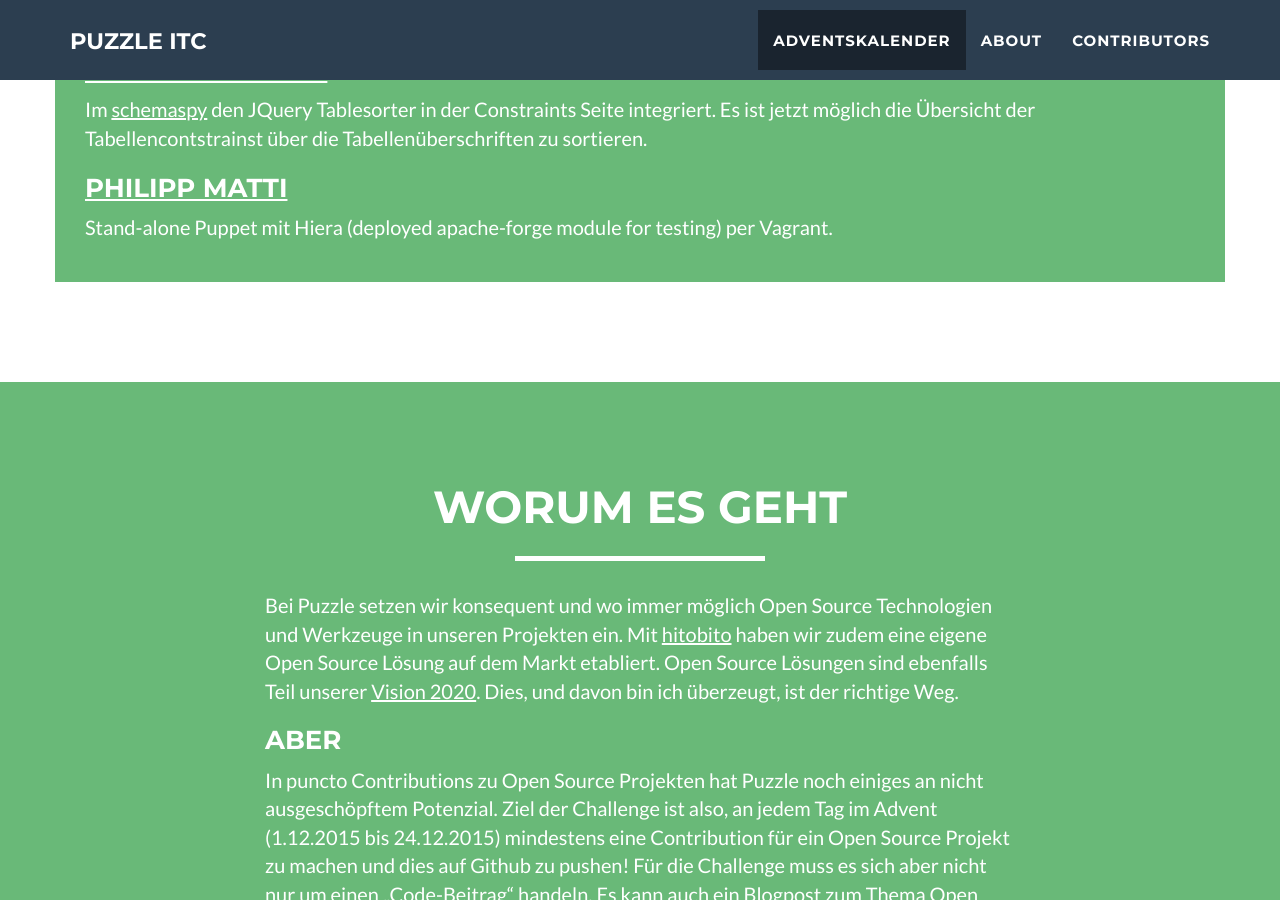
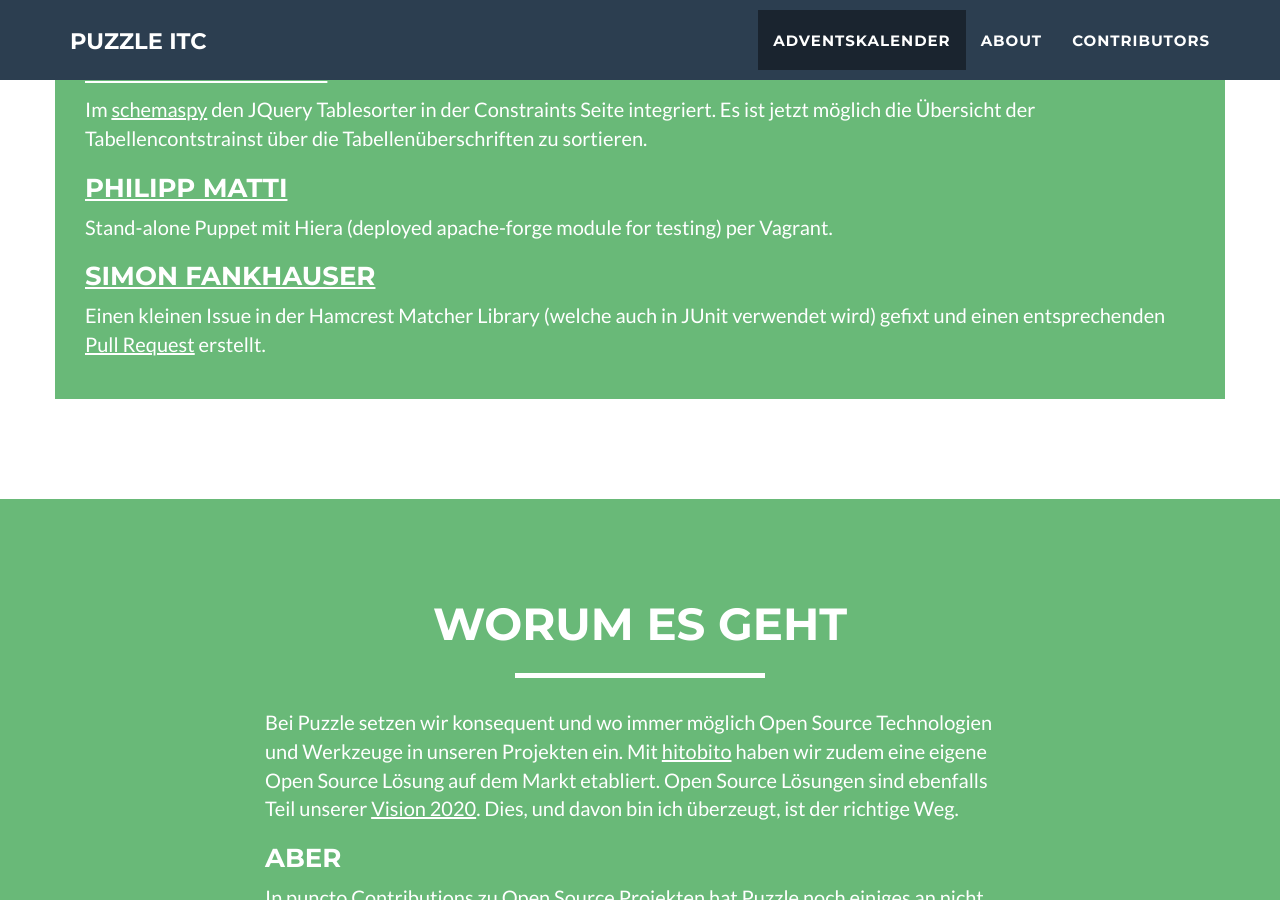
Before and after one commit to puzzle/opensource-advent-challenge-2015, a Jekyll site: the page built from index.html, in a window 1280 px wide and 900 px high, scrolled down 2798 px. Built offline with Jekyll 4.4.1, drawn with Linux system fonts in a browser that asks for light colours; nearby versions of some CDN libraries.

Commit message:
Droped a note about my today's JavaHamcrest PR

```diff
--- a/_doors/24.markdown
+++ b/_doors/24.markdown
@@ -12,3 +12,6 @@ Im [schemaspy](https://github.com/drnoa/schemaspy) den JQuery Tablesorter in der
 
 ### [Philipp Matti](https://github.com/phil-matti/vagrant)
 Stand-alone Puppet mit Hiera (deployed apache-forge module for testing) per Vagrant.
+
+### [Simon Fankhauser](https://github.com/plow)
+Einen kleinen Issue in der Hamcrest Matcher Library (welche auch in JUnit verwendet wird) gefixt und einen entsprechenden [Pull Request](https://github.com/hamcrest/JavaHamcrest/pull/132) erstellt.
```
